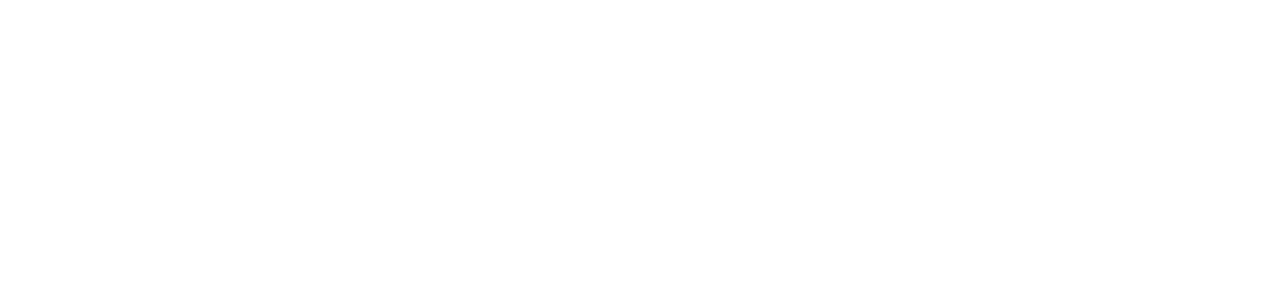
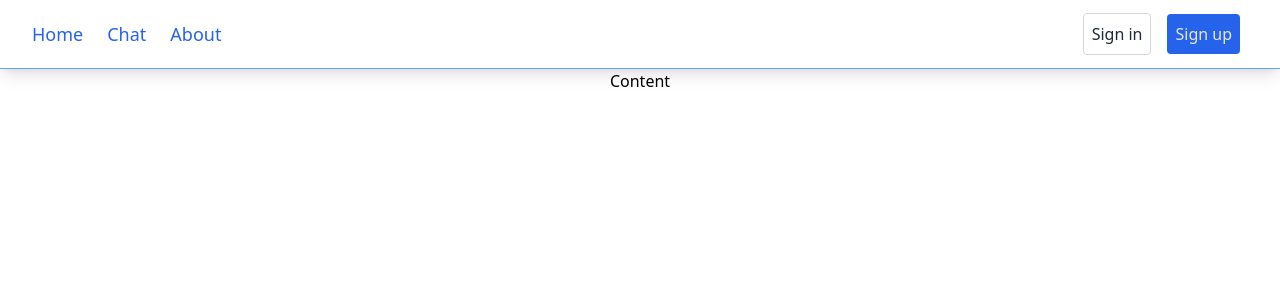
Before and after one commit to creatorGod003/Hello-ChatApp, a React (Create React App) app: page /home in a window 1280 px wide. Before the commit this address had no page. Shown: the top 300 px of the page. Built offline with nearby package versions, Linux system fonts and the light colour scheme.

Commit message:
routes configure

```diff
--- a/src/App.jsx
+++ b/src/App.jsx
@@ -4,14 +4,19 @@ import { Route } from "react-router-dom";
 import ChatPage from "./Components/Chat/ChatPage";
 import { Login } from "./Components/Authentication/Login";
 import Signup from "./Components/Authentication/Signup";
+import Content from "./Components/Home/Content";
+import About from "./Components/Home/About";
 function App() {
   return (
     <>
       <Routes>
-        <Route path="/" element={<Home />}  />
+        <Route path="/" element={<Home/>} >
+          <Route index path="home" element={<Content/>} />
+          <Route path="login" element={<Login/>} />
+          <Route path="signup" element={<Signup/>} />
+          <Route path="about" element={<About/>}/>
+        </Route>
         <Route path="/chat" element={<ChatPage/>} />
-        <Route path="/login" element={<Login/>}/>
-        <Route path="/signup" element={<Signup/>} />
       </Routes>
     </>
   );
--- /dev/null
+++ b/src/Components/Home/About.jsx
@@ -0,0 +1,9 @@
+import React from 'react'
+
+const About = () => {
+  return (
+    <div>About</div>
+  )
+}
+
+export default About
--- /dev/null
+++ b/src/Components/Home/Content.jsx
@@ -0,0 +1,9 @@
+import React from 'react'
+
+const Content = () => {
+  return (
+    <div className='w-full h-full flex justify-center items-center'>Content</div>
+  )
+}
+
+export default Content
--- a/src/Components/Home/Home.jsx
+++ b/src/Components/Home/Home.jsx
@@ -1,9 +1,13 @@
-import React from 'react'
-import NavBar from './NavBar'
+import React from "react";
+import { Outlet } from "react-router-dom";
+import NavBar from "./NavBar";
 const Home = () => {
   return (
-    <NavBar/>
-  )
-}
+    <>
+      <NavBar />
+      <Outlet />
+    </>
+  );
+};
 
-export default Home
+export default Home;
--- a/src/Components/Home/NavBar.jsx
+++ b/src/Components/Home/NavBar.jsx
@@ -1,8 +1,9 @@
 import React from 'react'
+import { Link } from 'react-router-dom'
 
 const NavBar = () => {
   return (
-<nav id="header" className="w-full z-30 top-10 py-1 bg-white shadow-lg border-b border-blue-400 mt-24 ">
+<nav id="header" className="w-full z-30 top-10 py-1 bg-white shadow-lg border-b border-blue-400 ">
       <div className="w-full flex items-center justify-between mt-0 px-6 py-2">
          <label htmlFor="menu-toggle" className="cursor-pointer md:hidden block">
             <svg className="fill-current text-blue-600" xmlns="http://www.w3.org/2000/svg" width="20" height="20" viewBox="0 0 20 20">
@@ -15,17 +16,21 @@ const NavBar = () => {
          <div className="hidden md:flex md:items-center md:w-auto w-full order-3 md:order-1" id="menu">
             <nav>
                <ul className="md:flex items-center justify-between text-base text-blue-600 pt-4 md:pt-0">
-                  <li><a className="inline-block no-underline hover:text-black font-medium text-lg py-2 px-4 lg:-ml-2" href="/">Home</a></li>
+                  {/* <li><a className="inline-block no-underline hover:text-black font-medium text-lg py-2 px-4 lg:-ml-2" href="/">Home</a></li>
                   <li><a className="inline-block no-underline hover:text-black font-medium text-lg py-2 px-4 lg:-ml-2" href="/">Products</a></li>
-                  <li><a className="inline-block no-underline hover:text-black font-medium text-lg py-2 px-4 lg:-ml-2" href="/">About</a></li>
+                  <li><a className="inline-block no-underline hover:text-black font-medium text-lg py-2 px-4 lg:-ml-2" href="/">About</a></li> */}
+                  <Link to="home" className="inline-block no-underline hover:text-black font-medium text-lg py-2 px-4 lg:-ml-2">Home</Link>
+                  <Link to="chat" className="inline-block no-underline hover:text-black font-medium text-lg py-2 px-4 lg:-ml-2">Chat</Link>
+                  <Link to="about" className="inline-block no-underline hover:text-black font-medium text-lg py-2 px-4 lg:-ml-2">About</Link>
+
                </ul>
             </nav>
          </div>
 
          <div className="order-2 md:order-3 flex flex-wrap items-center justify-end mr-0 md:mr-4" id="nav-content">
             <div className="auth flex items-center w-full md:w-full">
-               <button className="bg-transparent text-gray-800  p-2 rounded border border-gray-300 mr-4 hover:bg-gray-100 hover:text-gray-700">Sign in</button>
-               <button className="bg-blue-600 text-gray-200  p-2 rounded  hover:bg-blue-500 hover:text-gray-100">Sign up</button>
+               <Link to="login" className="bg-transparent text-gray-800  p-2 rounded border border-gray-300 mr-4 hover:bg-gray-100 hover:text-gray-700">Sign in</Link>
+               <Link to="signup" className="bg-blue-600 text-gray-200  p-2 rounded  hover:bg-blue-500 hover:text-gray-100">Sign up</Link>
             </div>
          </div>
       </div>
```
